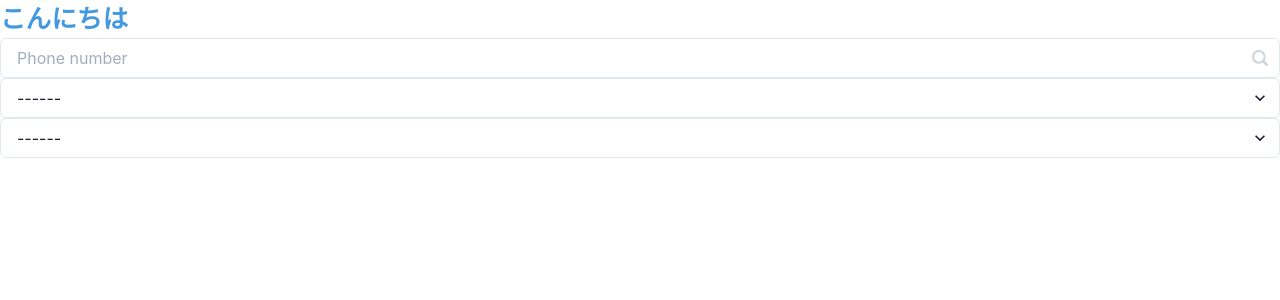
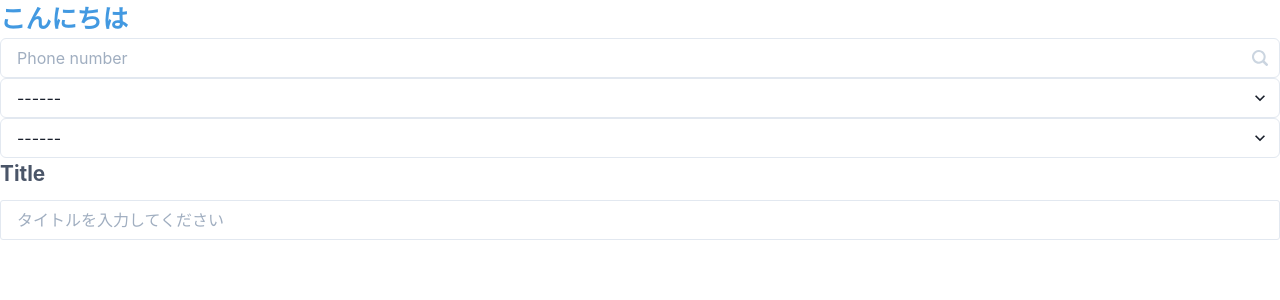
Before and after one commit to nao5100000/my-next-todo-app, a Next.js app: page /test in a window 1280 px wide. Shown: the top 300 px of the page. Built offline with nearby package versions, Linux system fonts and the light colour scheme.

Commit message:
DetailTextarea.jsxとTitleInput.jsx作成

```diff
--- a/pages/test.jsx
+++ b/pages/test.jsx
@@ -1,3 +1,4 @@
+import TitleInput from "../src/atoms/input/TitleInput";
 import SearchInput from "../src/atoms/search/SearchInput";
 import SearchPriority from "../src/atoms/search/SearchPriority";
 import SearchStatus from "../src/atoms/search/SearchStatus";
@@ -10,6 +11,7 @@ const test = () => {
       <SearchInput />
       <SearchStatus />
       <SearchPriority />
+      <TitleInput />
     </>
   );
 };
--- /dev/null
+++ b/src/atoms/input/TitleInput.jsx
@@ -0,0 +1,13 @@
+import { Input } from "@chakra-ui/react";
+import SubTitle from "../text/SubTitle";
+
+const TitleInput = () => {
+  return (
+    <>
+      <SubTitle children={"Title"} />
+      <Input placeholder="タイトルを入力してください" borderRadius="3px" />
+    </>
+  );
+};
+
+export default TitleInput;
--- /dev/null
+++ b/src/atoms/text/SubTitle.jsx
@@ -0,0 +1,17 @@
+import { Text } from "@chakra-ui/react";
+
+const SubTitle = ({ children }) => {
+  return (
+    <>
+      <Text
+        color="gray.600"
+        fontWeight="bold"
+        fontSize="1.3rem"
+        marginBottom="10px"
+      >
+        {children}
+      </Text>
+    </>
+  );
+};
+export default SubTitle;
```
Also changed, not shown: src/atoms/input/DetailTextarea.jsx (added, +13 -0 lines).
